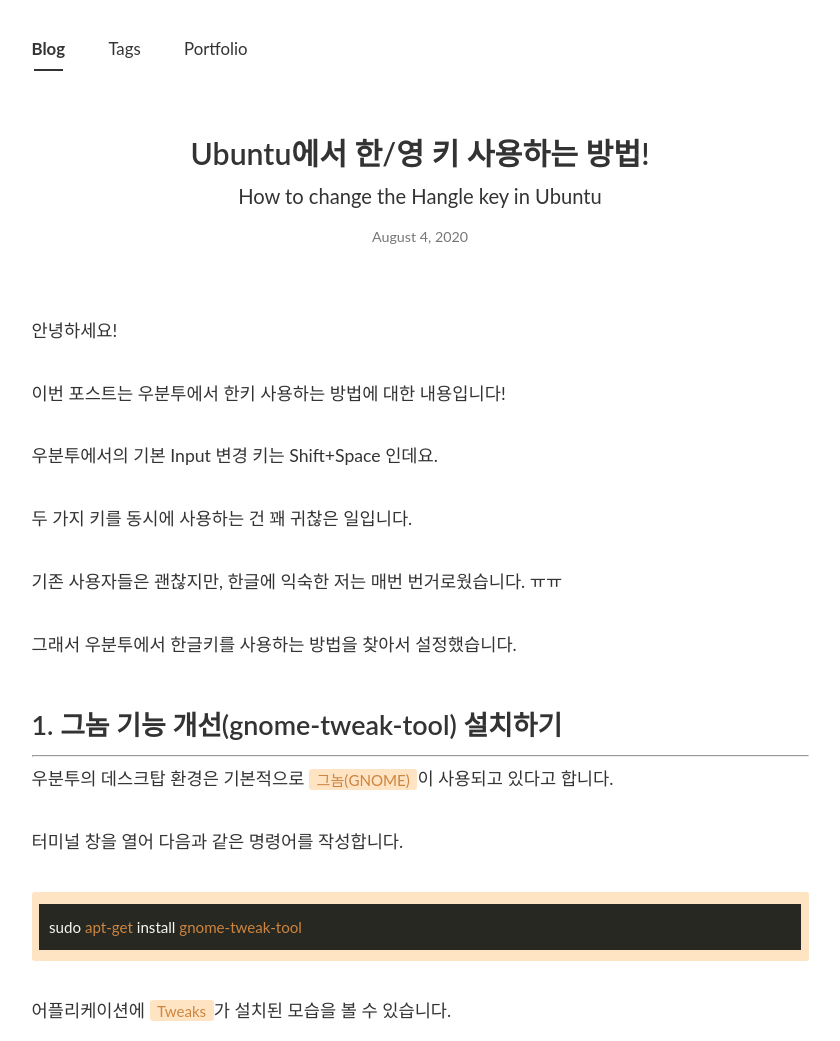
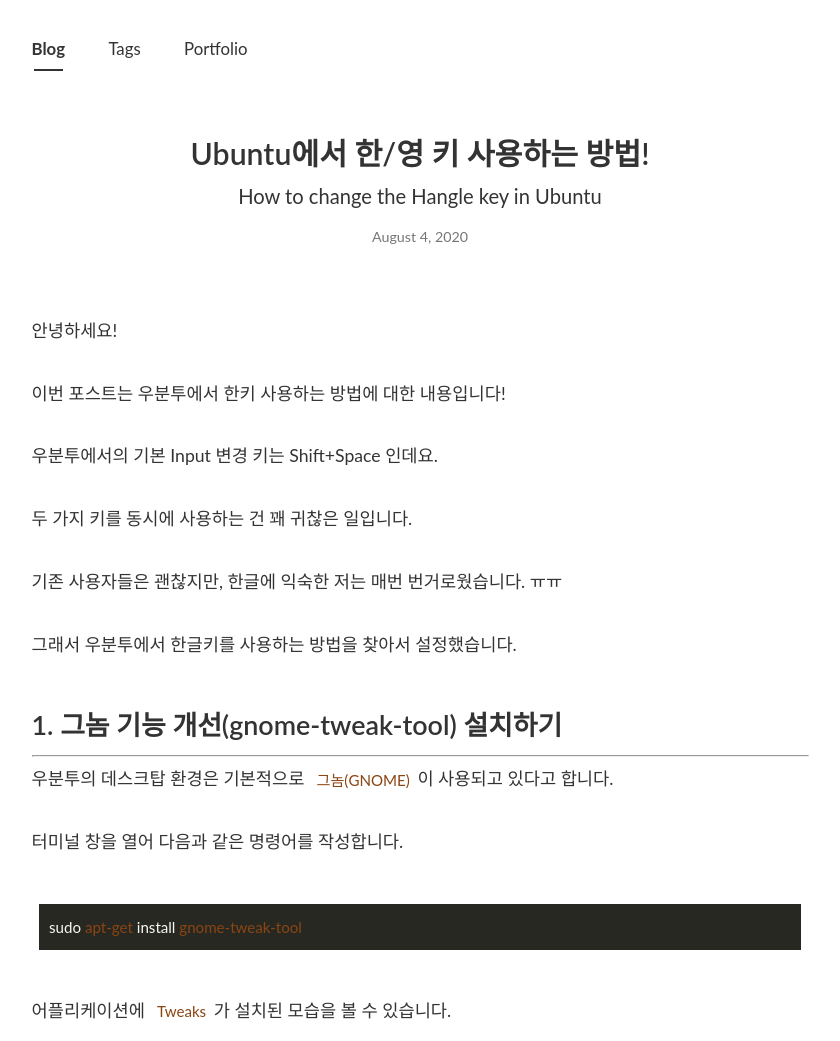
Before and after one commit to PEBpung/PEBpung.github.io, a Jekyll site: the page built from _posts/2020-08-04-ubuntu-hangle-setting.md, in a window 1280 px wide. Shown: the top 1041 px of the page, without its empty margins (220-1060 px from the left). Built offline with Jekyll 4.4.1, drawn with Linux system fonts in a browser that asks for light colours; nearby versions of some CDN libraries; some web fonts are replaced; comment, search, counter and statistics services are not loaded; grey boxes are pictures that could not be loaded.

Commit message:
[Change] 강조 블록 색상

```diff
--- a/_sass/base/_global.scss
+++ b/_sass/base/_global.scss
@@ -118,8 +118,8 @@
 }
 .highlighter-rouge {
     font-size: 0.9rem;
-    color: $theme-color;
-    background-color: $theme-bright;
+    color: $theme-dark2;
+    background-color: $theme-bright2;
     padding: .1em .5em;
     border-radius: 3px;
 }
--- a/_sass/base/_variable.scss
+++ b/_sass/base/_variable.scss
@@ -1,5 +1,6 @@
 $theme-color : #CD853F;
 $theme-bright : #FFE4C4;
+$theme-bright2 :rgb(248, 241, 232)4;
 $theme-dark : #A0522D;
 $theme-dark2 : #8B4513;
 $text : rgba(0,0,0,0.8);
```
